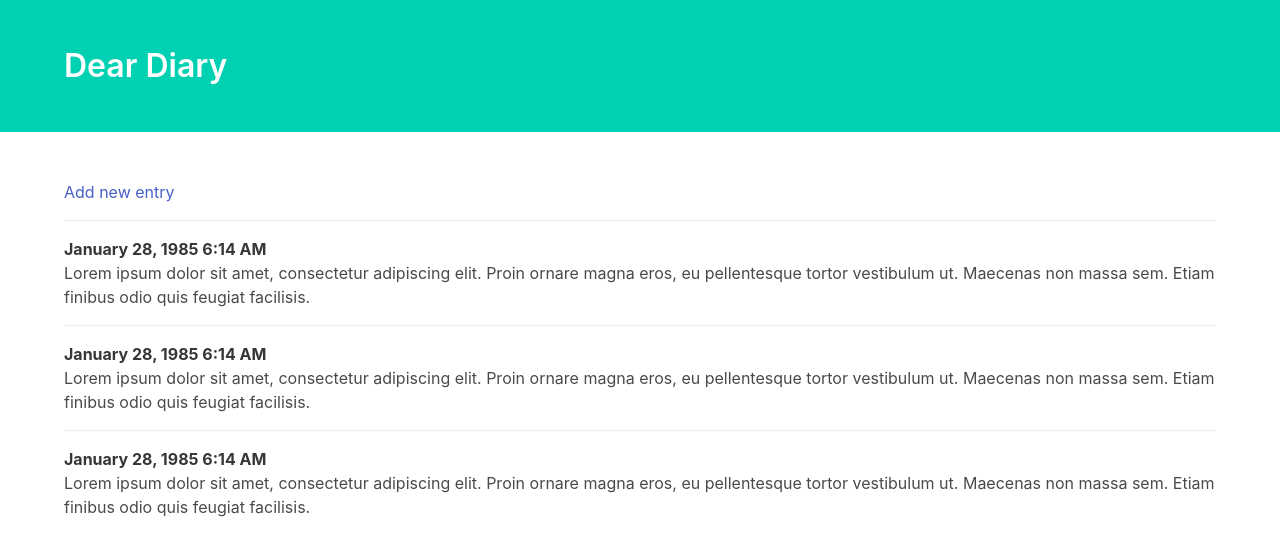
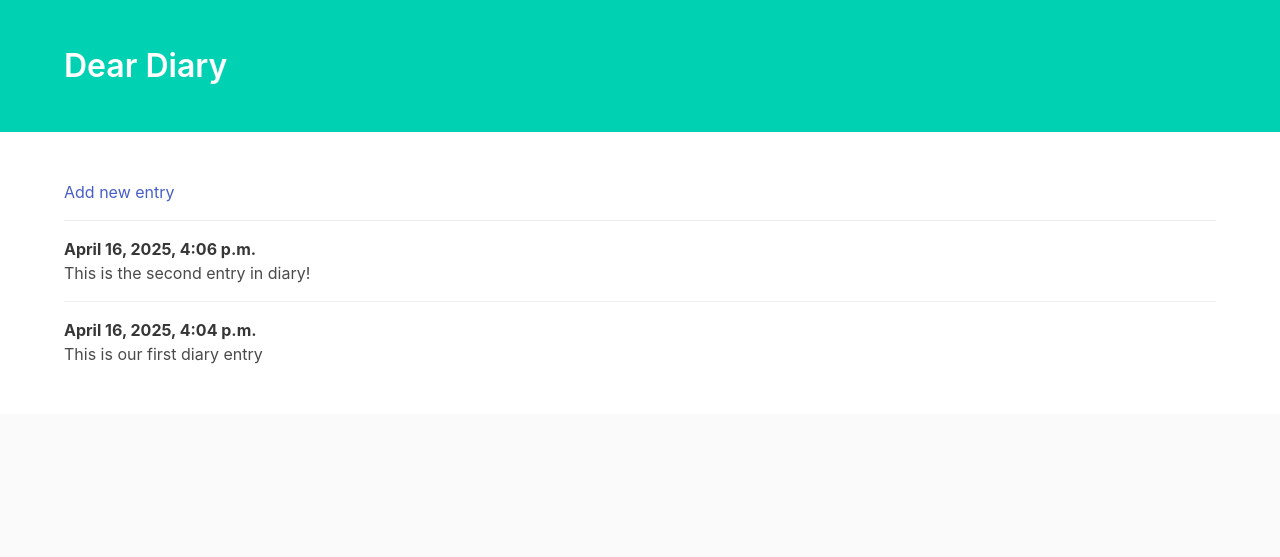
Before and after one commit to Qabylan/django_project, a Django app: page / in a window 1280 px wide. Shown: the top 557 px of the page. Run offline with Django 5.2, Linux system fonts and the light colour scheme; data comes from the database, SQL or seed files in the repository; some libraries are stand-ins or nearby versions.

Commit message:
The main page displays data from the database in descending order

```diff
--- a/project1/myapp/templates/myapp/index.html
+++ b/project1/myapp/templates/myapp/index.html
@@ -31,42 +31,18 @@
                 </div>
             </article>
 
+            {% for entry in entries %}
             <article class="media">
                 <div class="media-content">
                     <div class="content">
                         <p>
-                            <strong>January 28, 1985 6:14 AM</strong>
-                            <br> Lorem ipsum dolor sit amet, consectetur adipiscing elit. Proin ornare magna eros, eu pellentesque
-                            tortor vestibulum ut. Maecenas non massa sem. Etiam finibus odio quis feugiat facilisis.
+                            <strong>{{ entry.date_posted }}</strong>
+                            <br> {{ entry.text }}
                         </p>
                     </div>
                 </div>
             </article>
-
-            <article class="media">
-                <div class="media-content">
-                    <div class="content">
-                        <p>
-                            <strong>January 28, 1985 6:14 AM</strong>
-                            <br> Lorem ipsum dolor sit amet, consectetur adipiscing elit. Proin ornare magna eros, eu pellentesque
-                            tortor vestibulum ut. Maecenas non massa sem. Etiam finibus odio quis feugiat facilisis.
-                        </p>
-                    </div>
-                </div>
-            </article>
-
-            <article class="media">
-                <div class="media-content">
-                    <div class="content">
-                        <p>
-                            <strong>January 28, 1985 6:14 AM</strong>
-                            <br> Lorem ipsum dolor sit amet, consectetur adipiscing elit. Proin ornare magna eros, eu pellentesque
-                            tortor vestibulum ut. Maecenas non massa sem. Etiam finibus odio quis feugiat facilisis.
-                        </p>
-                    </div>
-                </div>
-            </article>
-
+            {% endfor %}
         </div>
 
     </section>
--- a/project1/myapp/views.py
+++ b/project1/myapp/views.py
@@ -1,7 +1,12 @@
 from django.shortcuts import render
+from .models import Entry
 
 def index(request):
-    return render(request, 'myapp/index.html')
+    entries = Entry.objects.order_by('-date_posted')
+
+    context = {'entries': entries}
+
+    return render(request, 'myapp/index.html', context)
 
 def add(request):
     return render(request, 'myapp/add.html')
```
